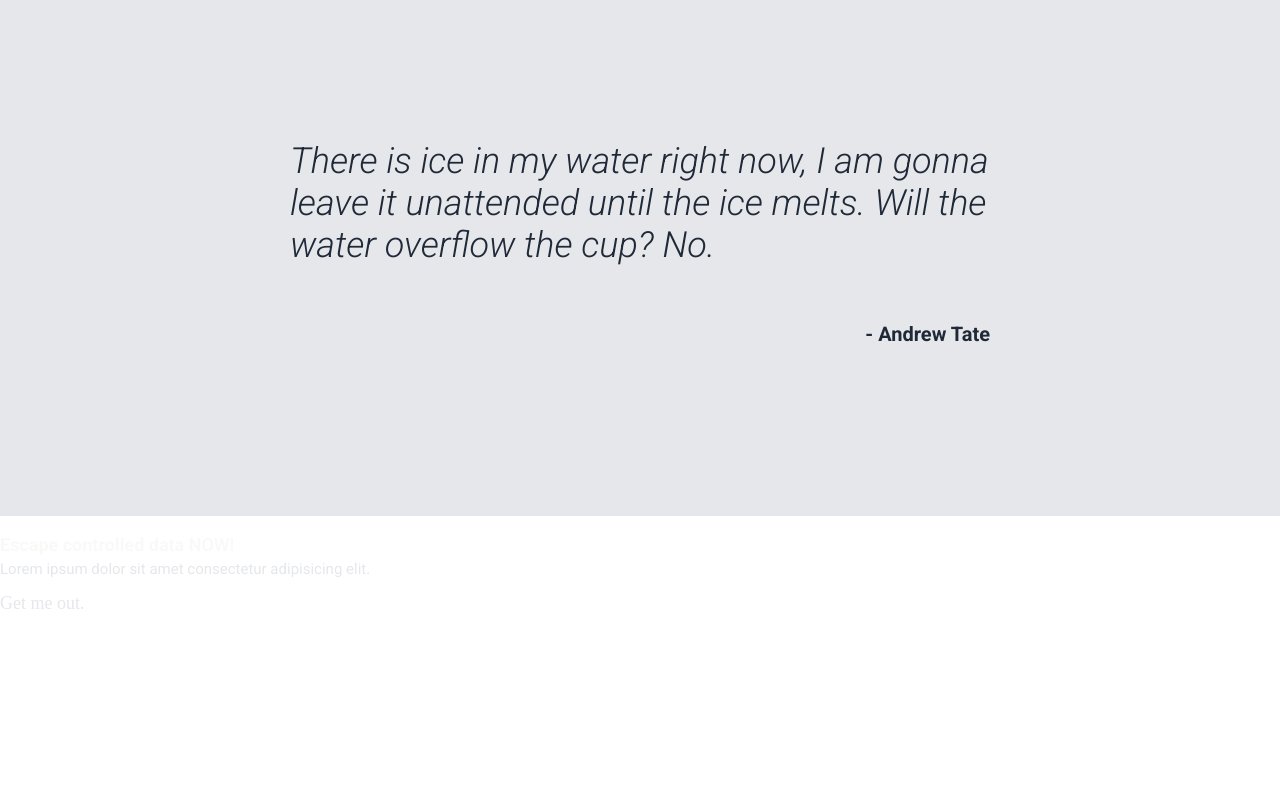
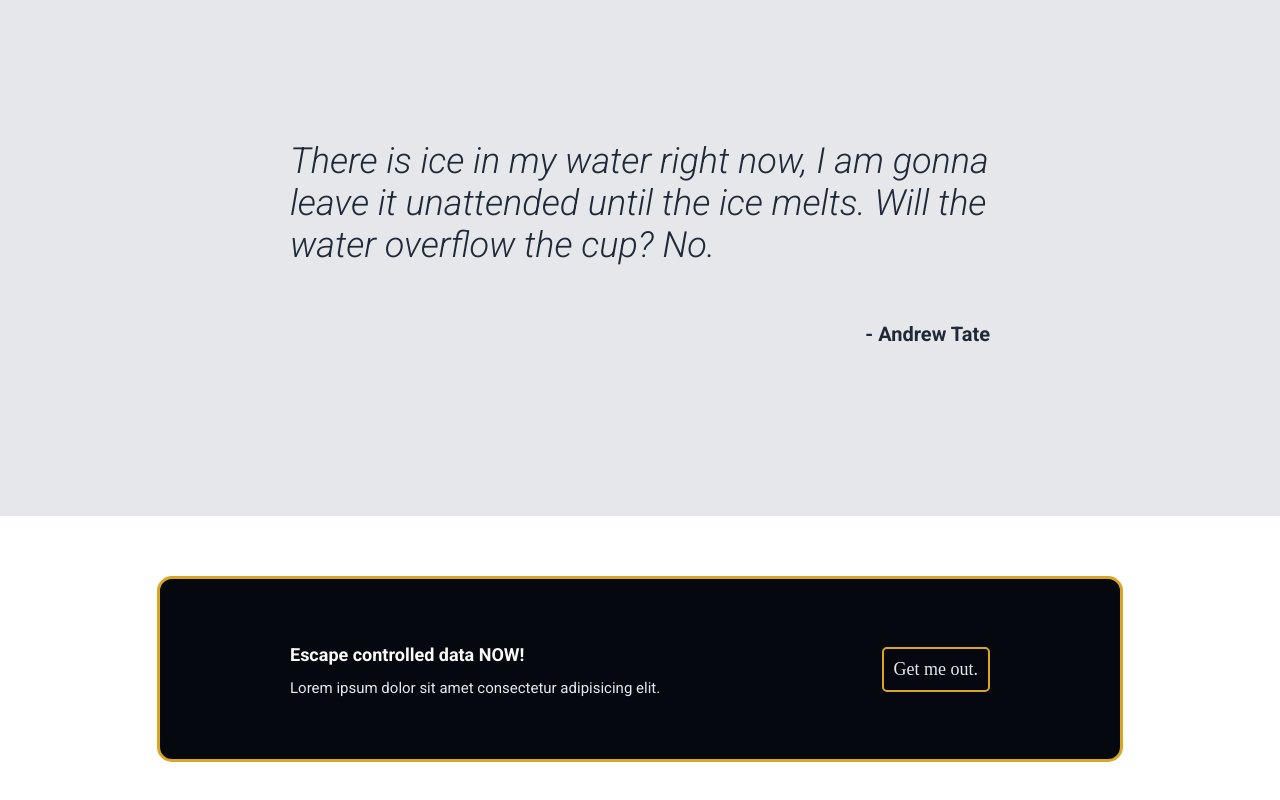
Before and after one commit to DDDesignStudio/Landing-page01, a plain HTML site: page index.html in a window 1280 px wide. Shown: the part 1197-1997 px from the top of the page. Before the commit the page ends 1811 px from the top, so only its background shows below. Drawn offline with Linux system fonts and the light colour scheme.

Commit message:
Style call-to-action box

```diff
--- a/style.css
+++ b/style.css
@@ -55,7 +55,7 @@
 .desc-left {
     display: flex;
     box-sizing: content-box;
-    width: 800px;
+    width: 600px;
     flex-direction: column;
     align-items: center;
     justify-content: center;
@@ -64,7 +64,7 @@
 .desc-right {
     display: flex;
     box-sizing: content-box;
-    width: 800px;
+    width: 600px;
     align-items: center;
     justify-content: center;
 }
@@ -122,7 +122,6 @@
 .quotebox {
     display: flex;
     flex-direction: column;
-    min-width: 600px;
     align-items: center;
     justify-content: center;
     padding: 150px;
@@ -135,3 +134,52 @@
 .quote1 {
     width: 700px;
 }
+
+.call-to-action {
+    display: flex;
+    align-items: center;
+    justify-content: center;
+    padding: 60px;
+}
+
+.modal {
+    display: flex;
+    flex-direction: row;
+    flex-wrap: nowrap;
+    flex-shrink: 1;
+    width: 700px;
+    height: 150px;
+    background-color: #05090f;
+    padding: 15px;
+    border: 3px solid goldenrod;
+    border-radius: 15px;
+    padding-left: 130px;
+    padding-right: 130px;
+}
+
+.modal-right {
+    display: flex;
+    align-items: center;
+    justify-content: flex-end;
+    flex-basis: 30%;
+}
+
+.modal-left {
+    display: flex;
+    flex-direction: column;
+    align-items: flex-start;
+    justify-content: center;
+    gap: 4px;
+    flex-basis: 70%;
+}
+
+.button-2 {
+    padding: 10px;
+    border: 2px solid goldenrod;
+    border-radius: 5px;
+}
+
+.button-2:hover {
+    background-color: #E5E7EB;
+    color: #05090f;
+}
```
